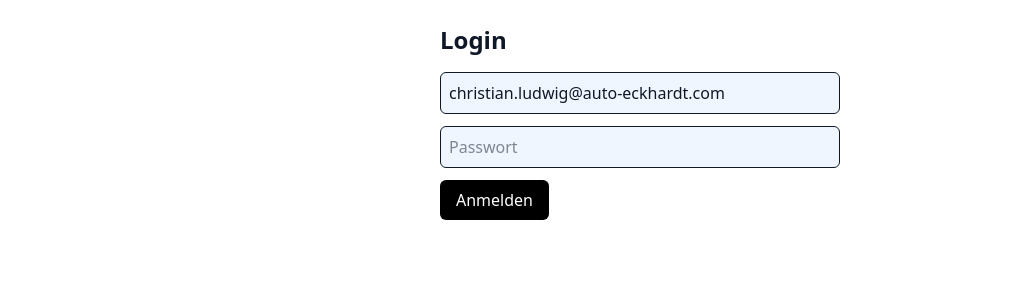
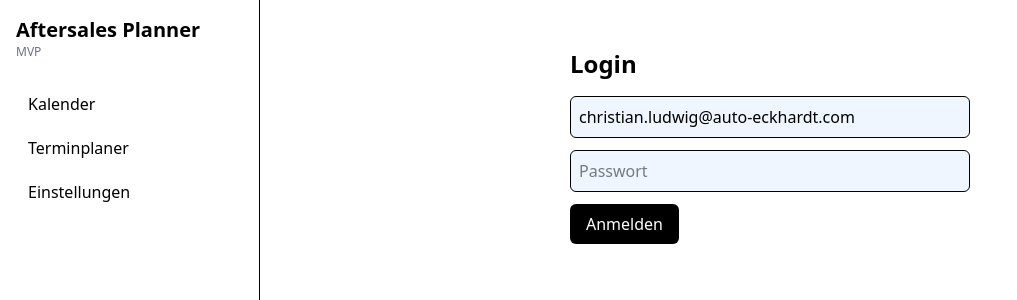
Before and after one commit to ChristianLudwig347/aftersales-planner, a Next.js app: page /login in a window 1280 px wide. Shown: the top 300 px of the page, without its empty margins (0-1017 px from the left). Built offline with nearby package versions, Linux system fonts and the light colour scheme.

Commit message:
Sidebar: Teile -> Terminplaner; Redirect /teile -> /terminplaner

```diff
--- a/src/app/layout.tsx
+++ b/src/app/layout.tsx
@@ -1,5 +1,6 @@
 // src/app/layout.tsx
 import "./globals.css";
+import Link from "next/link";
 import type { Metadata } from "next";
 
 export const metadata: Metadata = {
@@ -7,15 +8,44 @@ export const metadata: Metadata = {
   description: "Planung & Dispo für Aftersales",
 };
 
+function NavLink({ href, label }: { href: string; label: string }) {
+  return (
+    <Link
+      href={href}
+      className="flex items-center gap-3 px-3 py-2 rounded-md hover:bg-gray-100 transition"
+    >
+      <span>{label}</span>
+    </Link>
+  );
+}
+
 export default function RootLayout({
   children,
 }: {
   children: React.ReactNode;
 }) {
   return (
-    <html lang="de" className="h-full">
-      <body className="min-h-screen bg-white text-gray-900 antialiased">
-        {children}
+    <html lang="de">
+      <body className="antialiased">
+        <div className="min-h-screen grid grid-cols-[260px_1fr]">
+          <aside className="border-r p-4">
+            <div className="mb-6">
+              <div className="text-xl font-semibold">Aftersales Planner</div>
+              <div className="text-xs text-gray-500">MVP</div>
+            </div>
+
+            <nav className="space-y-1">
+              {/* Startseite = Kalenderübersicht */}
+              <NavLink href="/" label="Kalender" />
+              {/* Terminplaner statt „Teile“ */}
+              <NavLink href="/terminplaner" label="Terminplaner" />
+              {/* weitere Menüpunkte */}
+              <NavLink href="/settings" label="Einstellungen" />
+            </nav>
+          </aside>
+
+          <main className="p-6">{children}</main>
+        </div>
       </body>
     </html>
   );
```
